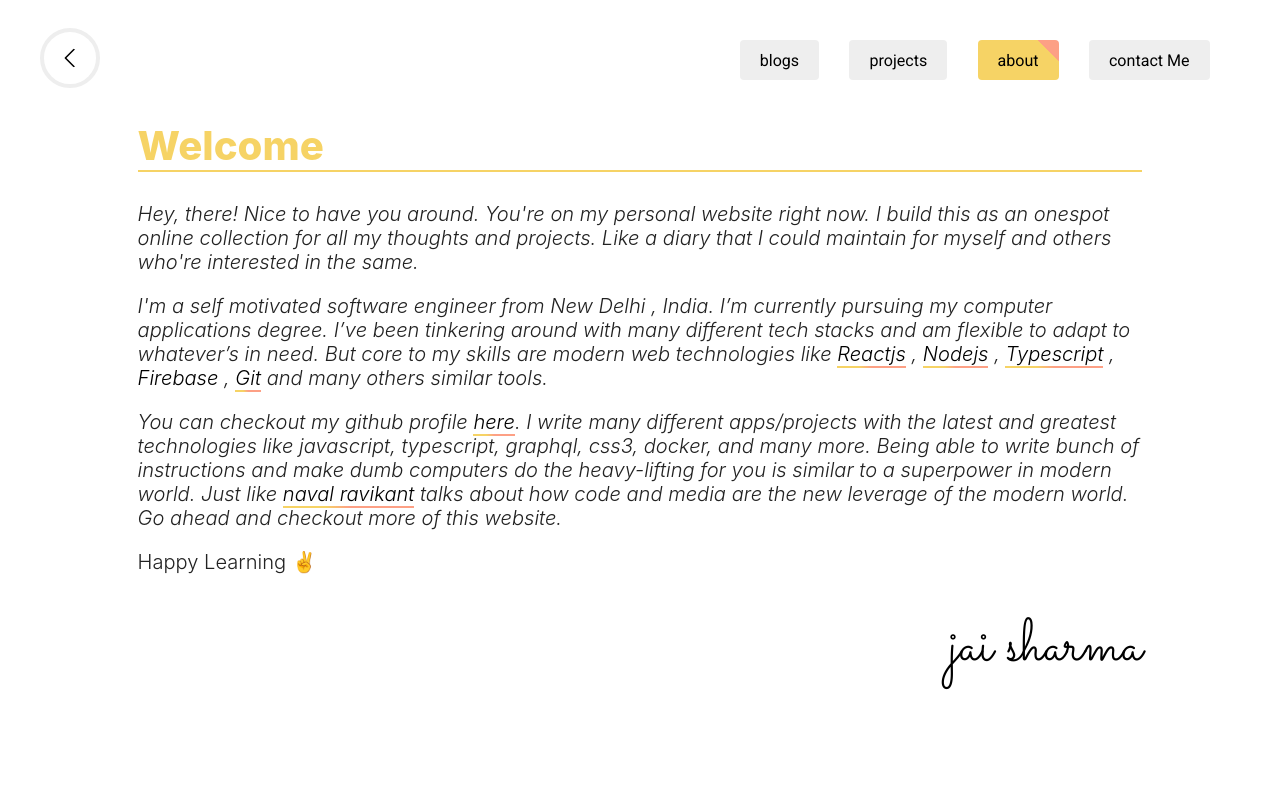
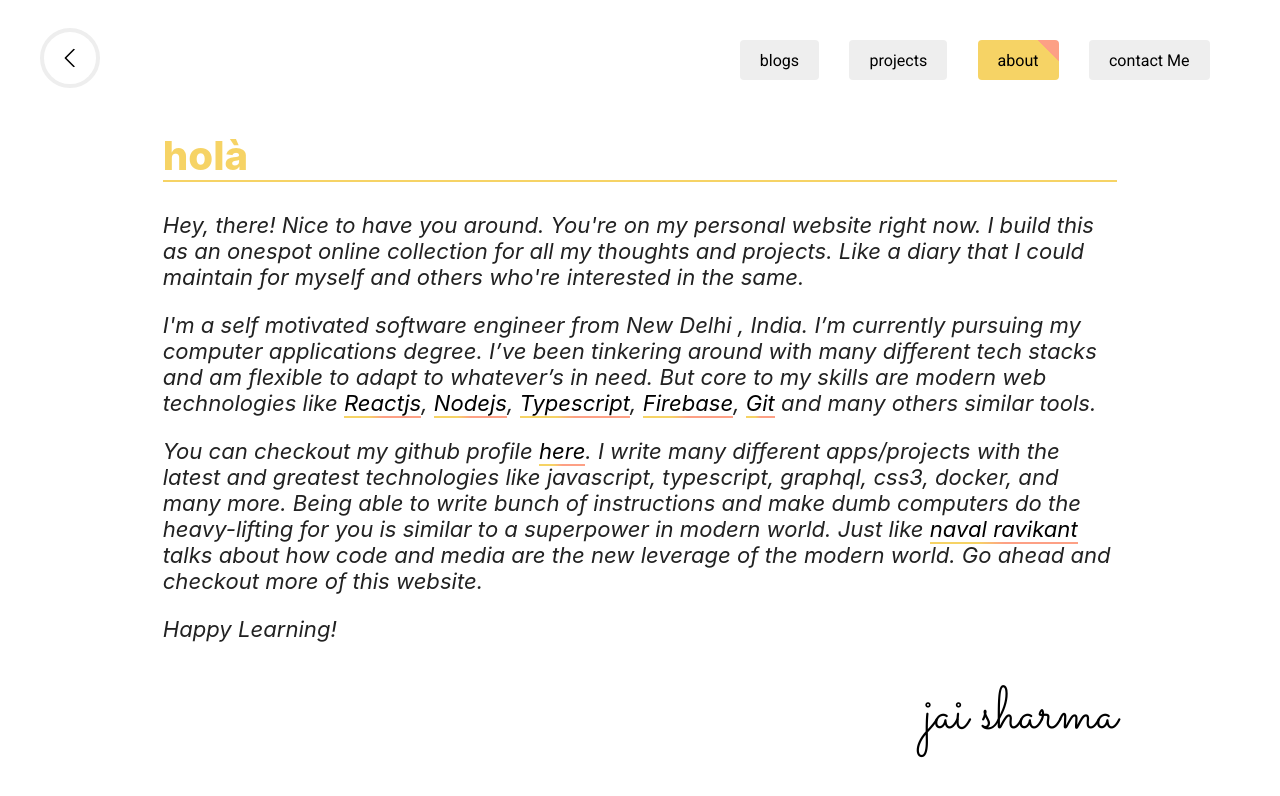
Before and after one commit to jaisharx/jaisharx.dev, a Next.js app: page /about in a window 1280 px wide. Shown: the top 796 px of the page. Built offline with nearby package versions, Linux system fonts and the light colour scheme.

Commit message:
fixed few things

```diff
--- a/components/page-data/index.js
+++ b/components/page-data/index.js
@@ -1,6 +1,6 @@
 import styles from './style.module.scss';
-import Toolbar from '../toolbar';
 import MarkdownView from 'react-showdown';
+// import Toolbar from '../toolbar';
 
 function PageData({ data }) {
     const blog = data[0];
--- a/pages/about.js
+++ b/pages/about.js
@@ -13,7 +13,7 @@ function About() {
             <Navbar active="about" isBack="true" />
             <Fade top>
                 <div className={styles.container}>
-                    <h1>Welcome</h1>
+                    <h1>holà</h1>
                     <main className={styles.main}>
                         <section>
                             Hey, there! Nice to have you around. You're on my personal website right
@@ -34,7 +34,7 @@ function About() {
                                     rel="noopener noreferrer"
                                 >
                                     Reactjs
-                                </a>{' '}
+                                </a>
                                 ,{' '}
                                 <a
                                     href="https://nodejs.org/en/"
@@ -42,7 +42,7 @@ function About() {
                                     rel="noopener noreferrer"
                                 >
                                     Nodejs
-                                </a>{' '}
+                                </a>
                                 ,{' '}
                                 <a
                                     href="https://www.typescriptlang.org/"
@@ -50,7 +50,7 @@ function About() {
                                     rel="noopener noreferrer"
                                 >
                                     Typescript
-                                </a>{' '}
+                                </a>
                                 ,{' '}
                                 <a
                                     href="https://firebase.google.com/"
@@ -58,7 +58,7 @@ function About() {
                                     rel="noopener noreferrer"
                                 >
                                     Firebase
-                                </a>{' '}
+                                </a>
                                 ,{' '}
                                 <a
                                     href="https://git-scm.com/"
@@ -89,7 +89,7 @@ function About() {
                             </a>{' '}
                             talks about how code and media are the new leverage of the modern world.
                             Go ahead and checkout more of this website.
-                            <p className={styles.goodbye}>Happy Learning ✌</p>
+                            <p>Happy Learning!</p>
                         </section>
                     </main>
                     <div className={styles.signContainer}>
--- a/styles/about.module.scss
+++ b/styles/about.module.scss
@@ -1,13 +1,12 @@
 .container {
-    width: 85vw;
-    max-width: 100rem;
+    max-width: 95rem;
     margin: auto;
 
     h1 {
         display: block;
         text-align: left;
         font-weight: 800;
-        margin: 0;
+        margin: 1rem 0;
         font-size: 4rem;
 
         background-image: var(--linear-gradient);
@@ -47,8 +46,8 @@
 
 .main {
     margin: 3rem 0;
-    font-size: 2rem;
-    font-weight: 300;
+    font-size: 2.2rem;
+    // font-weight: 300;
     color: #222;
     font-style: italic;
 
@@ -58,11 +57,6 @@
 
 }
 
-.goodbye {
-    font-style: normal;
-}
-
-
 .signContainer {
     @media screen and (max-width: 650px) {
         display: none;
```
